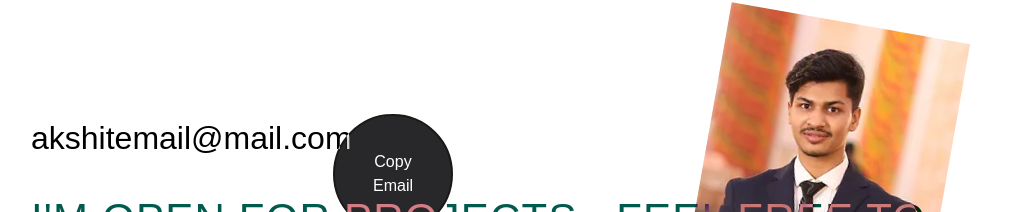
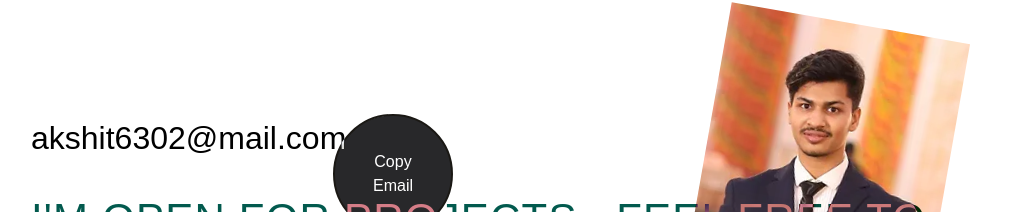
Before and after one commit to ANAHATA6302/akshitnahata.github.io, a React (Vite) app: page /contact in a window 1280 px wide. Shown: the part 176-388 px from the top of the page, without its empty margins (121-1150 px from the left). Built offline with nearby package versions, Linux system fonts and the light colour scheme; a web font is replaced by a local one.

Commit message:
Update Contact.jsx

```diff
--- a/src/Pages/Contact.jsx
+++ b/src/Pages/Contact.jsx
@@ -23,7 +23,7 @@ export default function Contact() {
         <div className='container max-w-1000 w-full mx-auto mt-[160px] sm:mt-[210px] px-2 pb-20'>
           <div className='relative w-[380px]'>
             <p className='font-heading font-400 text-[13px] lg:text-[32px] md:text-[32px]  sm:text-[24px] text-black pl-1'>
-              akshitemail@mail.com
+              akshit6302@mail.com
             </p>
             <p className=' bg-[#D7D7D5] w-[98px] h-[98px] xsm:w-[120px] xsm:h-[120px] flex justify-center items-center rounded-full border-2 mix-blend-difference text-[#FDA5B1]  absolute right-[240px]  md:right-[-46px] sm:right-[29px] xsm:right-[156px] xsm:top-[0px]'>
               <Link
```
